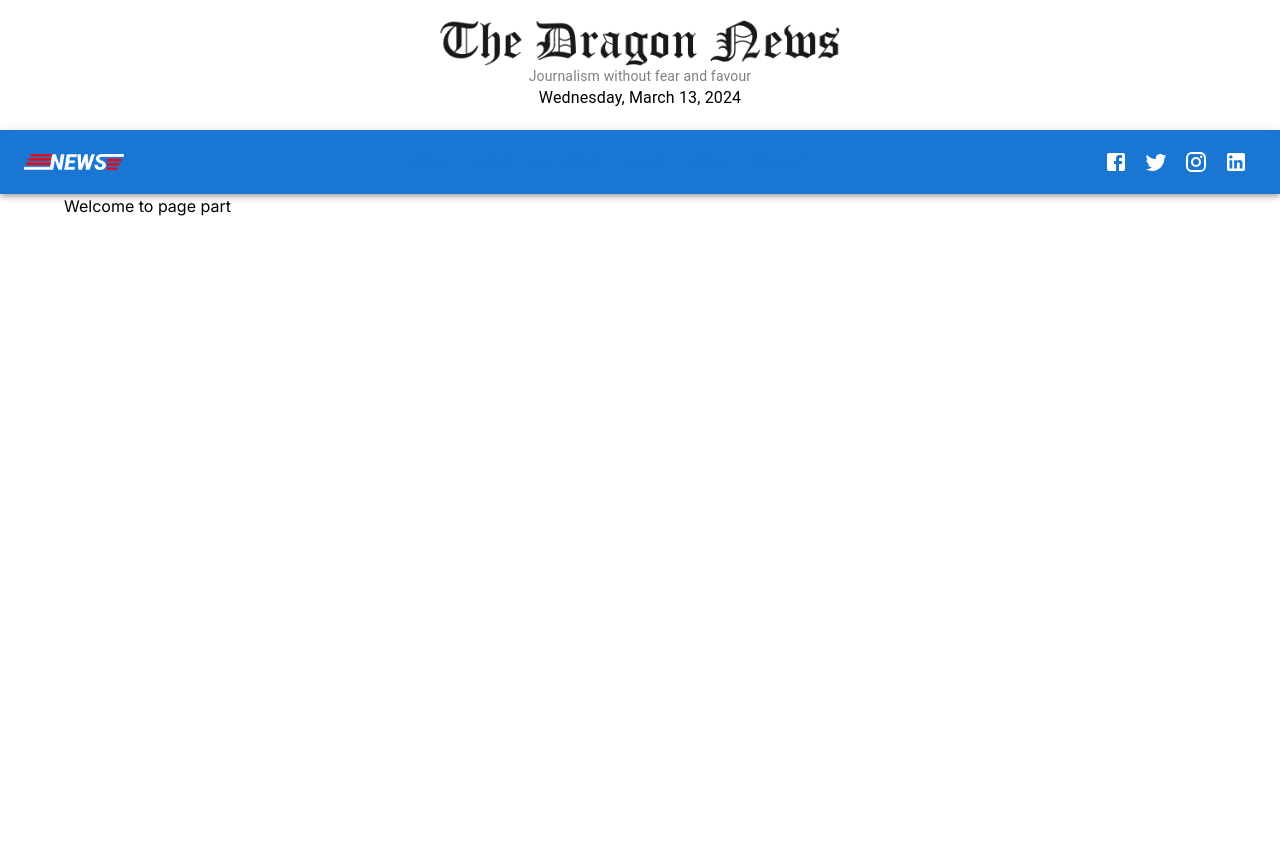
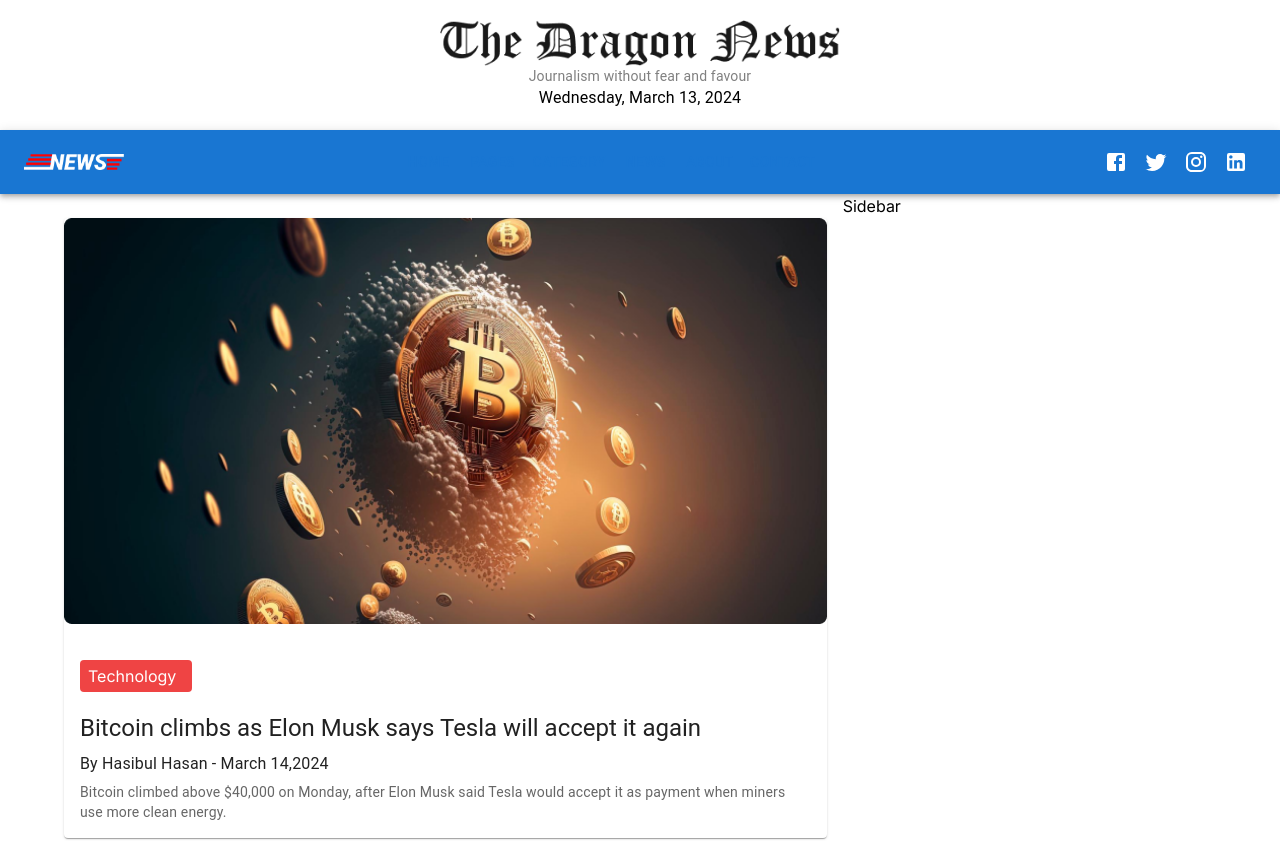
Before and after one commit to nayon117/the-dragon-news, a Next.js app: page / in a window 1280 px wide. Shown: the top 841 px of the page. Built offline with nearby package versions, Linux system fonts and the light colour scheme.

Commit message:
create a latest news

```diff
--- a/src/app/page.js
+++ b/src/app/page.js
@@ -1,9 +1,18 @@
+import LatestNews from "@/components/ui/LatestNews/LatestNews";
+import { Grid } from "@mui/material";
 
 const Homepage = () => {
-  return(
-    <div>
-       <p> Welcome to page part </p>
-    </div>
-  )
-}
+  return (
+    <>
+      <Grid container spacing={2}>
+        <Grid item xs={8}>
+        <LatestNews/>
+        </Grid>
+        <Grid item xs={4}>
+         <h1>Sidebar</h1>
+        </Grid>
+      </Grid>
+    </>
+  );
+};
 export default Homepage;
--- /dev/null
+++ b/src/components/ui/LatestNews/LatestNews.js
@@ -0,0 +1,31 @@
+import { Box, Card, CardActionArea, CardContent, CardMedia, Typography } from "@mui/material";
+import topNews from '@/assets/top-news.png'
+import Image from "next/image";
+
+const LatestNews = () => {
+  return (
+    <Box>
+      <Card className="my-6">
+        <CardActionArea>
+          <CardMedia>
+            <Image src={topNews} width={800} alt="top news image"/>
+          </CardMedia>
+          <CardContent>
+            <p className="bg-red-500 text-white w-28 px-2 py-1 rounded my-5">Technology</p>
+            <Typography gutterBottom variant="h5" component="div">
+              Bitcoin climbs as Elon Musk says Tesla will accept it again
+            </Typography>
+            <Typography gutterBottom className="my-3">
+              By Hasibul Hasan - March 14,2024
+            </Typography>
+            <Typography variant="body2" color="text.secondary">
+                Bitcoin climbed above $40,000 on Monday, after Elon Musk said Tesla would accept it as payment when miners use more clean energy.
+            </Typography>
+          </CardContent>
+        </CardActionArea>
+
+      </Card>
+    </Box>
+  );
+};
+export default LatestNews;
```
